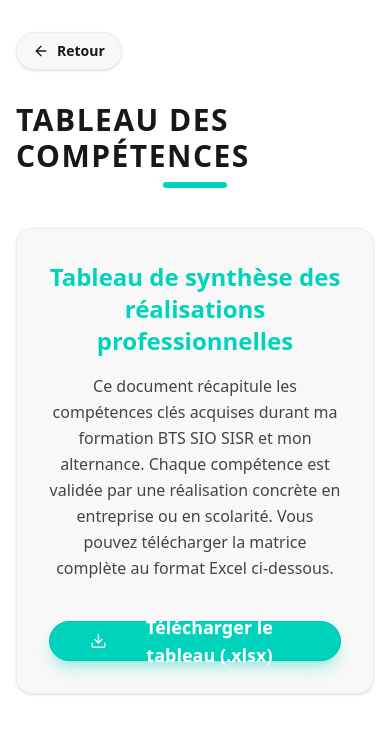
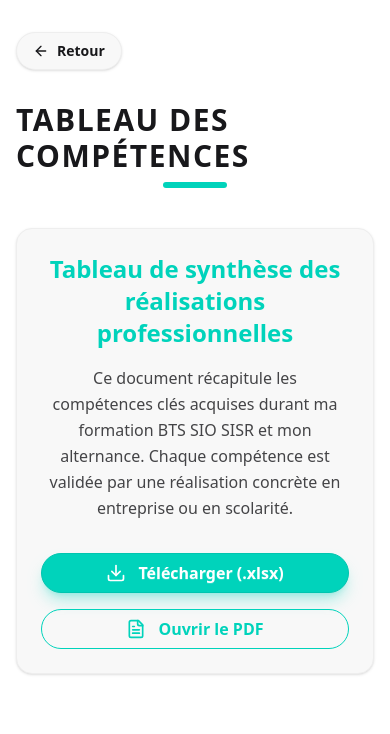
Before and after one commit to TheRinzler65/Portfolio, a React (Vite) app: page /competences in a window 390 px wide. Shown: the top 734 px of the page. Built offline with nearby package versions, Linux system fonts and the light colour scheme.

Commit message:
ajout de la visualisation du table des compétences

```diff
--- a/src/components/Competences.tsx
+++ b/src/components/Competences.tsx
@@ -1,5 +1,5 @@
 import Title from "./Title";
-import { ArrowLeft, Download } from "lucide-react";
+import { ArrowLeft, Download, FileText } from "lucide-react";
 import { Link } from "react-router-dom";
 
 const Competences = () => {
@@ -19,26 +19,45 @@ const Competences = () => {
 
       <Title title="Tableau des Compétences" />
 
-      <div className="mt-8 md:mt-12 bg-base-200 rounded-2xl md:rounded-3xl p-8 md:p-16 shadow-sm border border-base-300 flex flex-col items-center justify-center text-center">
+      <div className="mt-8 md:mt-12 bg-base-200 rounded-2xl md:rounded-3xl p-6 md:p-12 shadow-sm border border-base-300 flex flex-col items-center justify-center text-center">
         <h3 className="text-2xl font-bold text-accent mb-4">
           Tableau de synthèse des réalisations professionnelles
         </h3>
 
-        <p className="text-base md:text-lg opacity-80 leading-relaxed max-w-3xl mb-10">
+        <p className="text-base md:text-lg opacity-80 leading-relaxed max-w-3xl mb-8">
           Ce document récapitule les compétences clés acquises durant ma
           formation BTS SIO SISR et mon alternance. Chaque compétence est
           validée par une réalisation concrète en entreprise ou en scolarité.
-          Vous pouvez télécharger la matrice complète au format Excel ci-dessous.
         </p>
 
-        <a
-          href="/assets/tableau_de_competence.xlsx"
-          download
-          className="btn btn-accent text-white rounded-full px-10 py-4 shadow-lg shadow-accent/30 hover:shadow-accent/50 hover:-translate-y-1 transition-all flex items-center gap-3 text-lg"
-        >
-          <Download className="w-6 h-6" />
-          Télécharger le tableau (.xlsx)
-        </a>
+        <div className="w-full max-w-5xl h-[600px] md:h-[800px] mb-10 rounded-xl overflow-hidden border border-base-300 shadow-inner bg-base-100 hidden md:block">
+          <iframe
+            src="/docs/competences/tableau_de_competence.pdf"
+            className="w-full h-full border-none"
+            title="Visualisation du tableau des compétences"
+          />
+        </div>
+
+        <div className="flex flex-col sm:flex-row gap-4 justify-center items-center w-full">
+          <a
+            href="/docs/competences/tableau_de_competence.xlsx"
+            download
+            className="btn btn-accent text-white rounded-full px-8 py-3 shadow-lg shadow-accent/30 hover:shadow-accent/50 hover:-translate-y-1 transition-all flex items-center gap-3 text-base w-full sm:w-auto"
+          >
+            <Download className="w-5 h-5" />
+            Télécharger (.xlsx)
+          </a>
+
+          <a
+            href="/docs/competences/tableau_de_competence.pdf"
+            target="_blank"
+            rel="noopener noreferrer"
+            className="btn btn-outline btn-accent rounded-full px-8 py-3 hover:-translate-y-1 transition-all flex items-center gap-3 text-base w-full sm:w-auto"
+          >
+            <FileText className="w-5 h-5" />
+            Ouvrir le PDF
+          </a>
+        </div>
       </div>
     </div>
   );
```
